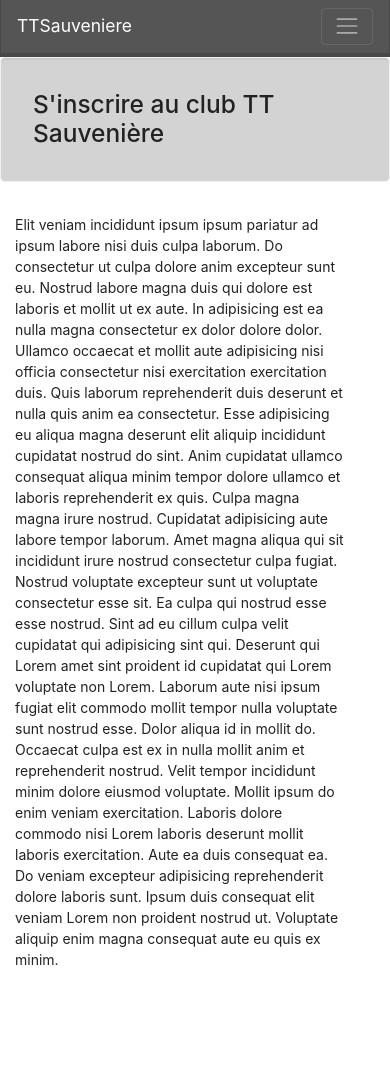
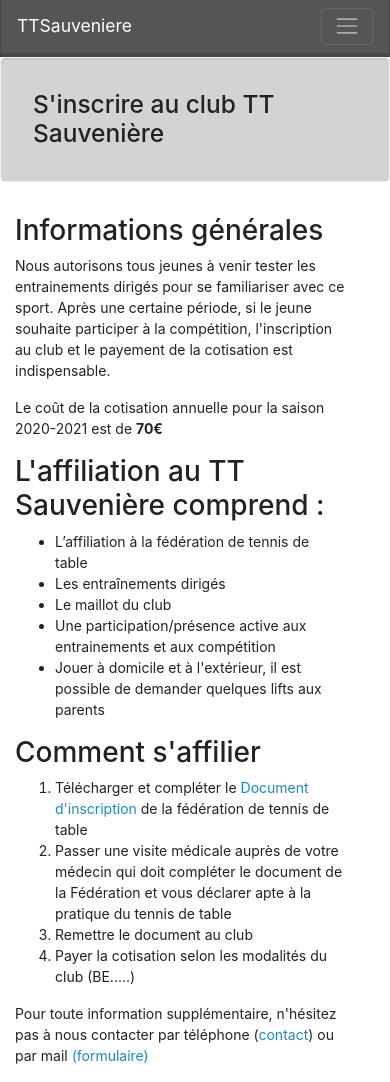
Before and after one commit to bendmh-itn/pingpong, a React (Create React App) app: page /#/becomeMember in a window 390 px wide. Before the commit the page ends 970 px from the top, so only its background shows below. Built offline with nearby package versions, Linux system fonts and the light colour scheme.

Commit message:
Ajout de la page BecomeMemeber + responsive V3

```diff
--- a/public/index.html
+++ b/public/index.html
@@ -1,24 +1,20 @@
 <!DOCTYPE html>
 <html lang="en">
 	<head>
-    <meta charset="utf-8" />
-    <link rel="icon" href="%PUBLIC_URL%/favicon.ico" />
-    <meta name="viewport" content="width=device-width, initial-scale=1" />
-    <meta name="theme-color" content="#000000" />
-    <meta
-      name="description"
-      content="Web site created using create-react-app"
-    />
+		<meta charset="utf-8"/>
+		<link rel="icon" href="%PUBLIC_URL%/favicon.ico"/>
+		<meta name="viewport" content="width=device-width, initial-scale=1"/>
+		<meta name="theme-color" content="#000000"/>
+		<meta name="description" content="Web site created using create-react-app"/>
+		<link rel="stylesheet" href="https://bootswatch.com/4/lumen/bootstrap.min.css"/>
 		<link
-      rel="stylesheet"
-      href="https://bootswatch.com/4/lumen/bootstrap.min.css"
-    />
-    <link rel="apple-touch-icon" href="%PUBLIC_URL%/logo192.png" />
+		rel="apple-touch-icon" href="%PUBLIC_URL%/logo192.png"/>
 		<!--
 		      manifest.json provides metadata used when your web app is installed on a
 		      user's mobile device or desktop. See https://developers.google.com/web/fundamentals/web-app-manifest/
 		    -->
-    <link rel="manifest" href="%PUBLIC_URL%/manifest.json" />
+		<link
+		rel="manifest" href="%PUBLIC_URL%/manifest.json"/>
 		<!--
 		      Notice the use of %PUBLIC_URL% in the tags above.
 		      It will be replaced with the URL of the `public` folder during the build.
@@ -31,7 +27,6 @@
 		<title>TTSauvenière</title>
 	</head>
 	<body>
-    <noscript>You need to enable JavaScript to run this app.</noscript>
 		<div id="root"></div>
 		<!--
 		      This HTML file is a template.
@@ -44,19 +39,7 @@
 		      To create a production bundle, use `npm run build` or `yarn build`.
 		    -->
 	</body>
-  <script
-    src="https://code.jquery.com/jquery-3.5.1.slim.min.js"
-    integrity="sha384-DfXdz2htPH0lsSSs5nCTpuj/zy4C+OGpamoFVy38MVBnE+IbbVYUew+OrCXaRkfj"
-    crossorigin="anonymous"
-  ></script>
-  <script
-    src="https://cdn.jsdelivr.net/npm/popper.js@1.16.0/dist/umd/popper.min.js"
-    integrity="sha384-Q6E9RHvbIyZFJoft+2mJbHaEWldlvI9IOYy5n3zV9zzTtmI3UksdQRVvoxMfooAo"
-    crossorigin="anonymous"
-  ></script>
-  <script
-    src="https://stackpath.bootstrapcdn.com/bootstrap/4.5.0/js/bootstrap.min.js"
-    integrity="sha384-OgVRvuATP1z7JjHLkuOU7Xw704+h835Lr+6QL9UvYjZE3Ipu6Tp75j7Bh/kR0JKI"
-    crossorigin="anonymous"
-  ></script>
+	<script src="https://code.jquery.com/jquery-3.5.1.slim.min.js" integrity="sha384-DfXdz2htPH0lsSSs5nCTpuj/zy4C+OGpamoFVy38MVBnE+IbbVYUew+OrCXaRkfj" crossorigin="anonymous"></script>
+	<script src="https://cdn.jsdelivr.net/npm/popper.js@1.16.0/dist/umd/popper.min.js" integrity="sha384-Q6E9RHvbIyZFJoft+2mJbHaEWldlvI9IOYy5n3zV9zzTtmI3UksdQRVvoxMfooAo" crossorigin="anonymous"></script>
+	<script src="https://stackpath.bootstrapcdn.com/bootstrap/4.5.0/js/bootstrap.min.js" integrity="sha384-OgVRvuATP1z7JjHLkuOU7Xw704+h835Lr+6QL9UvYjZE3Ipu6Tp75j7Bh/kR0JKI" crossorigin="anonymous"></script>
 </html>
--- a/src/App.css
+++ b/src/App.css
@@ -42,3 +42,9 @@
   background-color: darkgray;
   border-radius: 0.5em;
 }
+
+@media screen and (max-width: 575px) {
+  .marginResponsive {
+    margin: auto;
+  }
+}
--- a/src/App.js
+++ b/src/App.js
@@ -36,7 +36,7 @@
               />
             </div>
           </div>
-          <div className="col-sm" style={{ margin: "auto" }}>
+          <div className="col-sm marginResponsive">
             <Switch>
               <Route
                 path="/numeroResponsables"
@@ -53,7 +53,7 @@
           </div>
         </div>
       </main>
-      <footer className="d-none d-sm-block">
+      <footer className="d-none d-sm-none d-md-block">
         <div className="page-footer">
           <Link to="/mapClub">
             Adresse du club : Place du sablon 5030 Sauvenière
--- a/src/CSS/navbarSite.css
+++ b/src/CSS/navbarSite.css
@@ -4,7 +4,7 @@
   font-size: 2em;
   margin: 0 5px;
   background-color: #484848;
-  padding: 10px;
+  padding: 0 10px;
   color: aliceblue;
   cursor: pointer;
   margin-bottom: 5px;
--- a/src/CSS/responsable.css
+++ b/src/CSS/responsable.css
@@ -18,3 +18,9 @@
     margin: 5px;
   }
 }
+
+@media screen and (max-width: 575px) {
+  .card {
+    margin: 5px;
+  }
+}
--- a/src/components/Jumbotron.jsx
+++ b/src/components/Jumbotron.jsx
@@ -11,7 +11,7 @@
       <div className="jumbotron d-block d-sm-none">
         <h3 className="h1Jumbotron ">{text}</h3>
       </div>
-      <div className="jumbotron d-none d-sm-block">
+      <div className="jumbotron d-none d-sm-block text-center">
         {img && (
           <img
             className="imgJumbotron"
--- a/src/pages/BecomeMember.jsx
+++ b/src/pages/BecomeMember.jsx
@@ -1,6 +1,7 @@
 import React, { useEffect } from "react";
 import imageHome from "../IMG/ping.png";
 import JumbotronChange from "../services/jumbotronChange";
+import { NavLink } from "react-router-dom";
 
 const BecomeMember = (props) => {
   useEffect(() => {
@@ -9,30 +10,61 @@
   }, []);
   return (
     <>
-      Elit veniam incididunt ipsum ipsum pariatur ad ipsum labore nisi duis
-      culpa laborum. Do consectetur ut culpa dolore anim excepteur sunt eu.
-      Nostrud labore magna duis qui dolore est laboris et mollit ut ex aute. In
-      adipisicing est ea nulla magna consectetur ex dolor dolore dolor. Ullamco
-      occaecat et mollit aute adipisicing nisi officia consectetur nisi
-      exercitation exercitation duis. Quis laborum reprehenderit duis deserunt
-      et nulla quis anim ea consectetur. Esse adipisicing eu aliqua magna
-      deserunt elit aliquip incididunt cupidatat nostrud do sint. Anim cupidatat
-      ullamco consequat aliqua minim tempor dolore ullamco et laboris
-      reprehenderit ex quis. Culpa magna magna irure nostrud. Cupidatat
-      adipisicing aute labore tempor laborum. Amet magna aliqua qui sit
-      incididunt irure nostrud consectetur culpa fugiat. Nostrud voluptate
-      excepteur sunt ut voluptate consectetur esse sit. Ea culpa qui nostrud
-      esse esse nostrud. Sint ad eu cillum culpa velit cupidatat qui adipisicing
-      sint qui. Deserunt qui Lorem amet sint proident id cupidatat qui Lorem
-      voluptate non Lorem. Laborum aute nisi ipsum fugiat elit commodo mollit
-      tempor nulla voluptate sunt nostrud esse. Dolor aliqua id in mollit do.
-      Occaecat culpa est ex in nulla mollit anim et reprehenderit nostrud. Velit
-      tempor incididunt minim dolore eiusmod voluptate. Mollit ipsum do enim
-      veniam exercitation. Laboris dolore commodo nisi Lorem laboris deserunt
-      mollit laboris exercitation. Aute ea duis consequat ea. Do veniam
-      excepteur adipisicing reprehenderit dolore laboris sunt. Ipsum duis
-      consequat elit veniam Lorem non proident nostrud ut. Voluptate aliquip
-      enim magna consequat aute eu quis ex minim.
+      <h2>Informations générales</h2>
+      <p>
+        Nous autorisons tous jeunes à venir tester les entrainements dirigés
+        pour se familiariser avec ce sport. Après une certaine période, si le
+        jeune souhaite participer à la compétition, l'inscription au club et le
+        payement de la cotisation est indispensable.
+      </p>
+      <p>
+        Le coût de la cotisation annuelle pour la saison 2020-2021 est de{" "}
+        <strong>70€</strong>
+      </p>
+      <h2>L'affiliation au TT Sauvenière comprend : </h2>
+      <ul>
+        <li>L’affiliation à la fédération de tennis de table</li>
+        <li>Les entraînements dirigés</li>
+        <li>Le maillot du club</li>
+        <li>
+          Une participation/présence active aux entrainements et aux compétition
+        </li>
+        <li>
+          Jouer à domicile et à l'extérieur, il est possible de demander
+          quelques lifts aux parents
+        </li>
+      </ul>
+      <h2>Comment s'affilier</h2>
+      <ol>
+        <li>
+          Télécharger et compléter le{" "}
+          <a
+            href="https://aftt.be/wp-content/uploads/2020/03/Affiliation-2020-2021-2.pdf"
+            target="_blank"
+            rel="noopener noreferrer"
+          >
+            Document d'inscription
+          </a>{" "}
+          de la fédération de tennis de table
+        </li>
+        <li>
+          Passer une visite médicale auprès de votre médecin qui doit compléter
+          le document de la Fédération et vous déclarer apte à la pratique du
+          tennis de table
+        </li>
+        <li>Remettre le document au club</li>
+        <li>Payer la cotisation selon les modalités du club (BE.....)</li>
+      </ol>
+
+      <p>
+        Pour toute information supplémentaire, n'hésitez pas à nous contacter
+        par téléphone (<NavLink to="/numeroResponsables">contact</NavLink>) ou
+        par mail{" "}
+        <NavLink to="/mail">
+          <span className="d-inline d-sm-inline d-md-none">(formulaire)</span>
+        </NavLink>
+        <span className="d-none d-sm-none d-md-inline">(formulaire)</span>
+      </p>
     </>
   );
 };
```
Also changed, not shown: 1 other file (tests, documents, lock files or other folders). Lines whose indentation alone changed are shown as unchanged.
